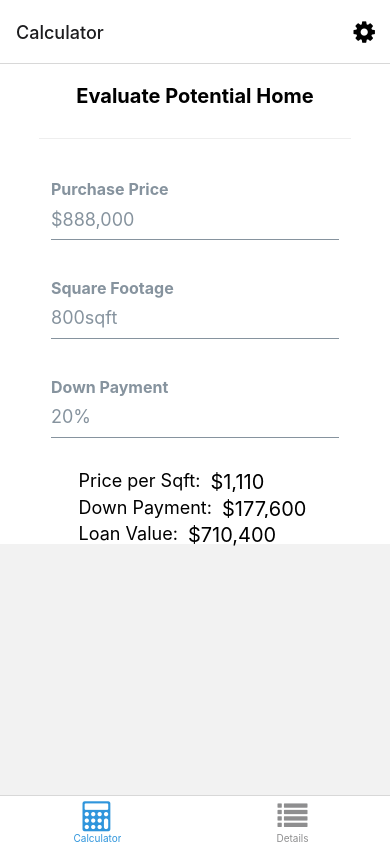
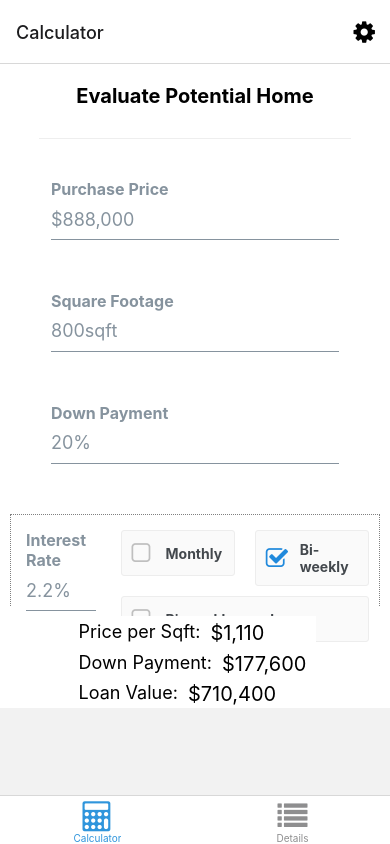
Before and after one commit to dkurukula/idealhome, a React Native app: screen /TabOne in a window 390 px wide. Built offline with nearby package versions, Linux system fonts and the light colour scheme; what expo-linking would draw is missing.

Commit message:
feat: mortage input ui

```diff
--- a/screens/TabOneScreen.tsx
+++ b/screens/TabOneScreen.tsx
@@ -4,6 +4,7 @@ import { StyleSheet, ScrollView } from "react-native";
 import { format } from "d3-format";
 import { Text, View, Input } from "../components/Themed";
 import { RootTabScreenProps } from "../types";
+import { CheckBox } from "react-native-elements";
 
 interface listing {
   purchasePrice: number;
@@ -14,6 +15,8 @@ interface listing {
   monthlyCostOfOwnership: number;
   downPaymentPercent: number;
   downPaymentAmount: number;
+  interestRate: number;
+  schedule: "monthly" | "bi-weekly" | "bi-weekly accelerated";
 }
 
 const initialListing: listing = {
@@ -24,7 +27,9 @@ const initialListing: listing = {
   notIncludedExpense: 0,
   monthlyCostOfOwnership: 0,
   downPaymentPercent: 20,
-  downPaymentAmount: 0
+  downPaymentAmount: 0,
+  interestRate: 2.2,
+  schedule: "bi-weekly"
 };
 
 interface resultType {
@@ -103,6 +108,68 @@ const TabOneScreen = ({ navigation }: RootTabScreenProps<"TabOne">) => {
           </View>
         </View>
 
+        <View style={styles.flexContainer}>
+          <View style={styles.interestContainer}>
+            <View
+              style={{
+                flex: 1,
+                padding: 5,
+                minWidth: 30
+              }}
+            >
+              <Input
+                label="Interest Rate"
+                placeholder="2.2%"
+                onChangeText={value =>
+                  value && setListing({ ...listing, interestRate: +value })
+                }
+                darkColor="#eee"
+                lightColor="rgba(255,255,255,0.1)"
+              />
+            </View>
+            <View
+              style={{
+                flex: 3,
+                flexDirection: "row",
+                flexWrap: "wrap"
+              }}
+            >
+              <View style={{ flex: 3, minWidth: 100 }}>
+                <CheckBox
+                  title="Monthly"
+                  checked={listing.schedule === "monthly" ? true : false}
+                  onPress={() =>
+                    setListing({ ...listing, schedule: "monthly" })
+                  }
+                />
+              </View>
+              <View style={{ flex: 3, minWidth: 110 }}>
+                <CheckBox
+                  title="Bi-weekly"
+                  checked={listing.schedule === "bi-weekly" ? true : false}
+                  onPress={() =>
+                    setListing({ ...listing, schedule: "bi-weekly" })
+                  }
+                />
+              </View>
+              <View style={{ flex: 4, minWidth: 140 }}>
+                <CheckBox
+                  title="Bi-weekly accel."
+                  checked={
+                    listing.schedule === "bi-weekly accelerated" ? true : false
+                  }
+                  onPress={() =>
+                    setListing({
+                      ...listing,
+                      schedule: "bi-weekly accelerated"
+                    })
+                  }
+                />
+              </View>
+            </View>
+          </View>
+        </View>
+
         <View style={styles.resultGroupContainer}>
           <Result
             label="Price per Sqft"
@@ -159,6 +226,16 @@ const styles = StyleSheet.create({
   result: { fontSize: 20, paddingHorizontal: 5 },
   flexContainer: { flex: 1, padding: 10 },
   row: { flexDirection: "row", flexWrap: "wrap" },
+  interestContainer: {
+    flexDirection: "row",
+    flexWrap: "wrap",
+    flex: 1,
+    width: "100%",
+    paddingVertical: 10,
+    borderWidth: 1,
+    borderStyle: "dotted",
+    borderColor: "grey"
+  },
   separator: {
     marginVertical: 30,
     height: 1,
```
Also changed, not shown: package.json (+4 -4 lines), 1 other file (tests, documents, lock files or other folders).
